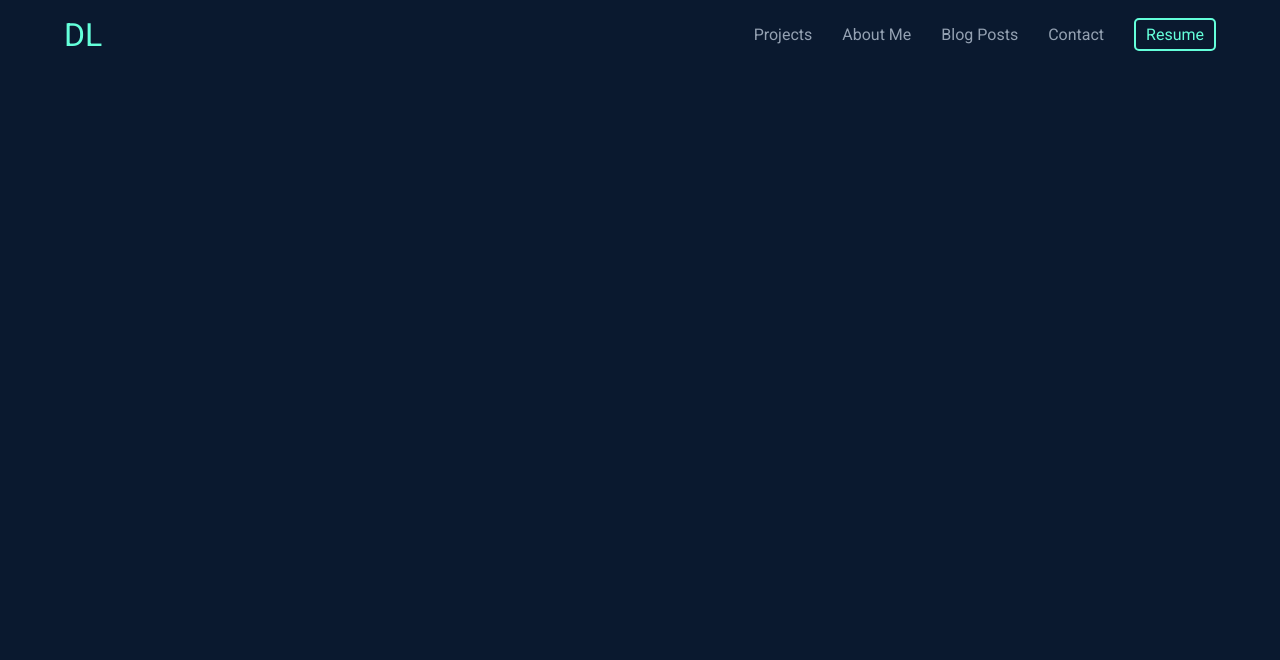
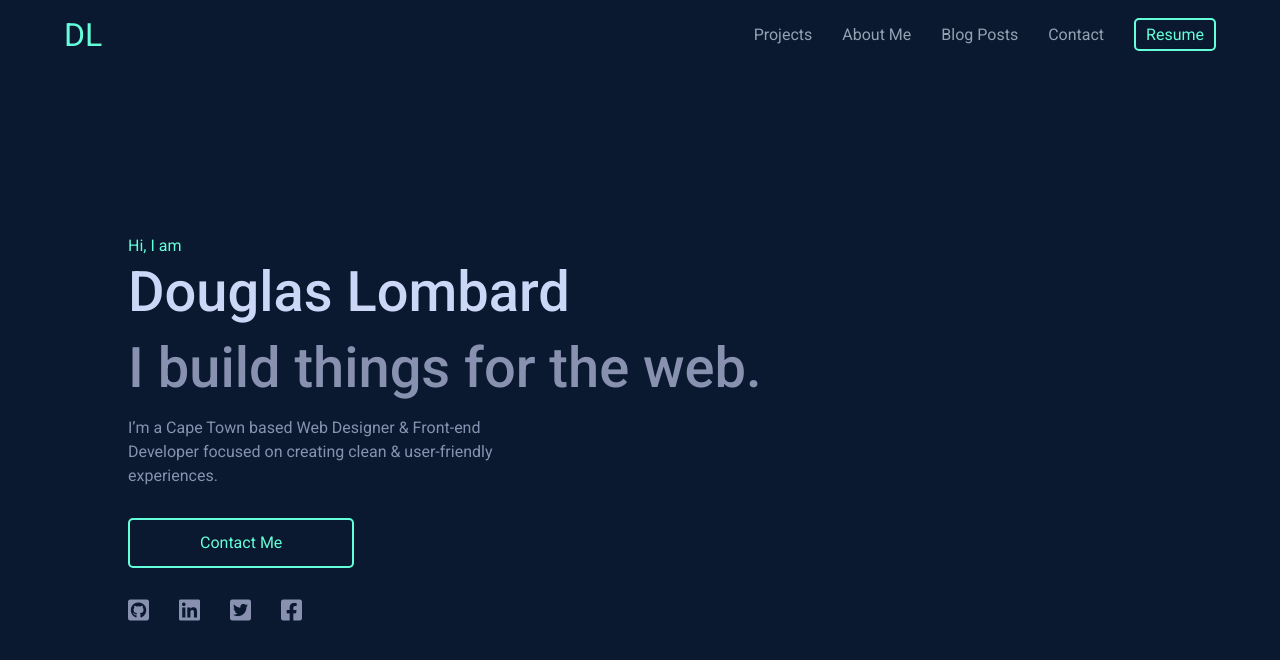
Before and after one commit to Sonsyduke/Portfolio, a plain HTML site: page index.html in a window 1280 px wide. Drawn offline with Linux system fonts and the light colour scheme.

Commit message:
Finished the hero section

```diff
--- a/css/styles.css
+++ b/css/styles.css
@@ -85,3 +85,97 @@ body {
 .resume-btn:hover:after {
   width: 100%;
 }
+
+/* ========================== */
+/* Hero-section */
+
+.main-container {
+  width: 80%;
+  margin: auto;
+}
+
+.hero-section {
+  min-height: 90vh;
+  display: flex;
+  flex-direction: column;
+  justify-content: center;
+  align-items: flex-start;
+}
+
+.greeting {
+  color: var(--green);
+  margin-bottom: 10px;
+}
+
+.main-heading,
+.sub-heading {
+  font-size: 3.5rem;
+  font-weight: 500;
+  margin-bottom: 20px;
+}
+
+.main-heading {
+  color: var(--main-header);
+}
+
+.sub-heading {
+  color: var(--sub-heading);
+}
+
+.desc {
+  color: var(--sub-heading);
+  width: 40%;
+  line-height: 1.5;
+}
+
+.contact-me {
+  text-decoration: none;
+  color: var(--green);
+  border: 2px solid var(--green);
+  border-radius: 5px;
+  display: inline-block;
+  padding: 15px 70px;
+  margin: 30px 0;
+  position: relative;
+  transition: all 0.35s;
+}
+
+.contact-me span {
+  position: relative;
+  z-index: 2;
+}
+
+.contact-me:after {
+  position: absolute;
+  content: "";
+  top: 0;
+  left: 0;
+  width: 0;
+  height: 100%;
+  background: var(--green);
+  transition: all 0.35s;
+}
+
+.contact-me:hover {
+  color: var(--main-bg);
+}
+
+.contact-me:hover:after {
+  width: 100%;
+}
+
+.socials {
+  display: flex;
+  gap: 30px;
+}
+
+.social-link {
+  font-size: 1.5rem;
+  color: var(--sub-heading);
+  transition: all 0.2s;
+}
+
+.social-link:hover {
+  color: var(--main-header);
+  transition: all 0.2s;
+}
--- a/index.html
+++ b/index.html
@@ -8,8 +8,15 @@
     <link rel="preconnect" href="https://fonts.googleapis.com" />
     <link rel="preconnect" href="https://fonts.gstatic.com" crossorigin />
     <link
-      href="https://fonts.googleapis.com/css2?family=Roboto:wght@300;400;700&display=swap"
+      href="https://fonts.googleapis.com/css2?family=Roboto:wght@300;400;500&display=swap"
       rel="stylesheet"
+    />
+    <link
+      rel="stylesheet"
+      href="https://cdnjs.cloudflare.com/ajax/libs/font-awesome/6.1.2/css/all.min.css"
+      integrity="sha512-1sCRPdkRXhBV2PBLUdRb4tMg1w2YPf37qatUFeS7zlBy7jJI8Lf4VHwWfZZfpXtYSLy85pkm9GaYVYMfw5BC1A=="
+      crossorigin="anonymous"
+      referrerpolicy="no-referrer"
     />
     <link rel="stylesheet" href="./css/reset.css" />
     <link rel="stylesheet" href="./css/styles.css" />
@@ -28,6 +35,23 @@
       </ul>
     </nav>
 
+    <main class="main-container hero-section">
+      <p class="greeting">Hi, I am</p>
+      <h1 class="main-heading">Douglas Lombard</h1>
+      <h2 class="sub-heading">I build things for the web.</h2>
+      <p class="desc">
+        I’m a Cape Town based Web Designer & Front-end Developer focused on
+        creating clean & user-friendly experiences.
+      </p>
+      <a href="#" class="contact-me"><span>Contact Me</span></a>
+      <div class="socials">
+        <a href="#"><i class="fa-brands fa-square-github social-link"></i></a>
+        <a href="#"><i class="fa-brands fa-linkedin social-link"></i></a>
+        <a href="#"><i class="fa-brands fa-square-twitter social-link"></i></a>
+        <a href="#"><i class="fa-brands fa-square-facebook social-link"></i></a>
+      </div>
+    </main>
+
     <script src="./js/script.js"></script>
   </body>
 </html>
```
